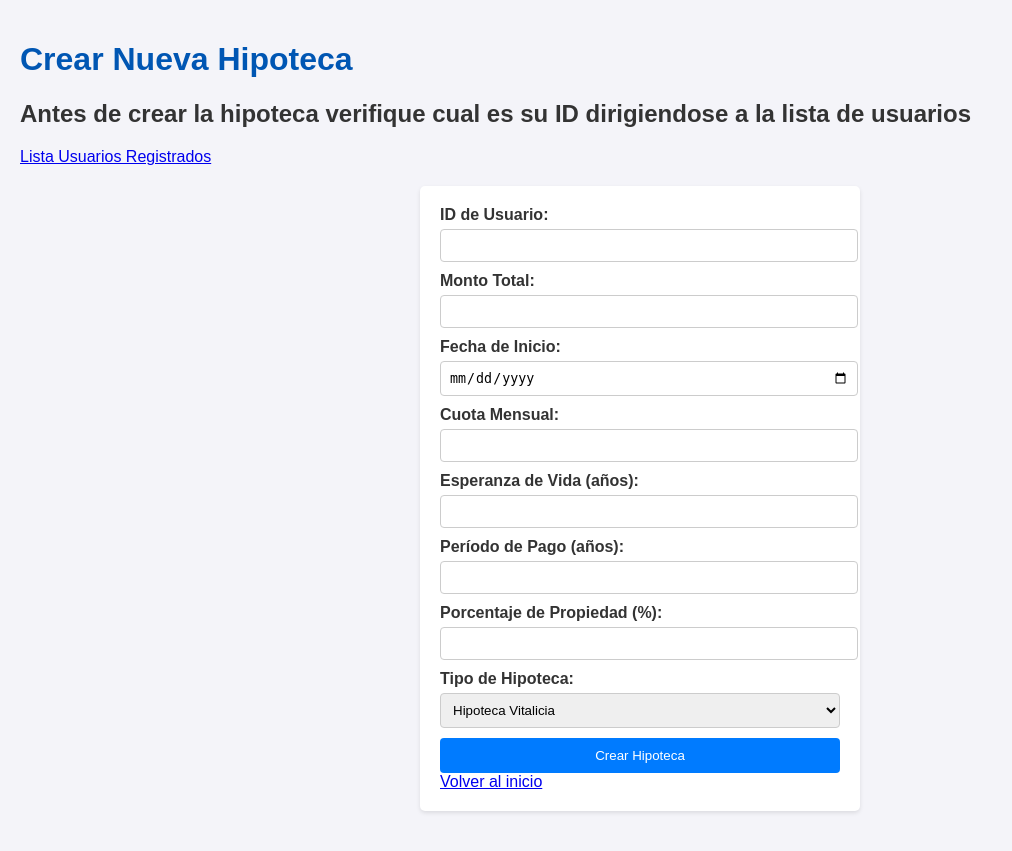
After one commit to Valeriarte/Calculator-Hipoteca, a Flask app: page /nueva-hipoteca in a window 1280 px wide. The commit adds this page. Shown: the whole page, without its empty margins (0-1012 px from the left). Run offline with Flask 3, Linux system fonts and the light colour scheme.

Commit message:
actualizar

```diff
--- /dev/null
+++ b/SecretConfig-Sample.py
@@ -0,0 +1,6 @@
+
+PGHOST=''
+PGDATABASE=''
+PGUSER=''
+PGPASSWORD=''
+PGPORT= 5432
--- a/app.py
+++ b/app.py
@@ -14,12 +14,14 @@ app = Flask(__name__)
 
 from view.web import vista_usuarios
 
+
 # Flask constructor: crea una variable que nos servirá para comunicarle a Flask
 # la configuración que queremos para nuestra aplicación
 app = Flask(__name__)
 
 app.register_blueprint( vista_usuarios.blueprint )
 
+
 # Esta linea permite que nuestra aplicación se ejecute individualmente
 if __name__=='__main__':
    app.run( debug=True )
--- a/secret_config.py
+++ /dev/null
@@ -1,6 +0,0 @@
-
-PGHOST='ep-withered-shadow-a5t1zc03.us-east-2.aws.neon.tech'
-PGDATABASE='final'
-PGUSER='neondb_owner'
-PGPASSWORD='h2yeRs3GDpVc'
-PGPORT= '5432'
--- a/src/view/console/controller_console.py
+++ b/src/view/console/controller_console.py
@@ -147,4 +147,5 @@ def main():
             print("Opción inválida. Intente nuevamente.")
 
 if __name__ == "__main__":
+
     main()
--- a/src/view/web/vista_usuarios.py
+++ b/src/view/web/vista_usuarios.py
@@ -6,6 +6,8 @@ import sys
 sys.path.append("src")
 sys.path.append(".")
 import controller.app_controller as app_controller
+from model.calculator import Calculator
+import datetime
 
 controlador_usuarios = app_controller.ControladorUsuarios()
 controlador_hipotecas = app_controller.ControladorHipotecas()
@@ -74,3 +76,41 @@ def vista_modificar_usuario(usuario_id):
         return render_template("modificar-usuario.html", usuario=usuario)
     except Exception as e:
         return render_template("excepcion.html", mensaje_error=str(e))
+
+
+@blueprint.route("/nueva-hipoteca")
+def VistaNuevaHipoteca():
+    return render_template("nueva-hipoteca.html")
+
+@blueprint.route("/crear-hipoteca", methods=['POST'])
+def crear_hipoteca_view():
+    usuario_id = request.form.get("usuario_id", type=int)
+    monto_total = request.form.get("monto_total", type=float)
+    fecha_inicio = request.form.get("fecha_inicio")
+    cuota_mensual = request.form.get("cuota_mensual", type=float)
+    esperanza_vida = request.form.get("esperanza_vida", type=int)
+    periodo_pago = request.form.get("periodo_pago", type=int)
+    porcentaje_propiedad = request.form.get("porcentaje_propiedad", type=float)
+    mortgage_type = request.form.get("mortgage_type", type=int)
+
+    usuario = controlador_usuarios.obtener_usuario_por_id(usuario_id)
+    if not usuario:
+        return render_template("excepcion.html", mensaje_error="Usuario no encontrado.")
+
+    try:
+        calculadora = Calculator(monto_total, usuario.age, esperanza_vida, periodo_pago, porcentaje_propiedad, mortgage_type)
+        cuota_mensual = calculadora.calculate_monthly_fee()
+
+        controlador_hipotecas.crear_hipoteca(usuario.id, monto_total, datetime.date.today(), cuota_mensual)
+        return render_template("hipoteca_creada.html", mensaje="Hipoteca creada exitosamente!")
+    except Exception as e:
+        return render_template("excepcion.html", mensaje_error=f"Error al crear hipoteca: {str(e)}")
+
+
+@blueprint.route("/lista-hipotecas/<int:usuario_id>")
+def lista_hipotecas(usuario_id):
+    try:
+        hipotecas = controlador_hipotecas.obtener_hipotecas(usuario_id)
+        return render_template("lista-hipotecas.html", hipotecas=hipotecas)
+    except Exception as e:
+        return render_template("excepcion.html", mensaje_error=f"Error al obtener hipotecas: {str(e)}")
--- a/templates/index.html
+++ b/templates/index.html
@@ -47,8 +47,9 @@
     <nav>
         <ul>
             <li><a href="/nuevo-usuario">Crear Usuario</a></li>
-            <li><a href="/calcular-hipoteca">Calcular Hipoteca Inversa</a></li>
-            <li><a href="/lista-usuarios">Listar Usuarios</a></li>
+            <li><a href="/nueva-hipoteca">Calcular Hipoteca Inversa</a></li>
+            <li><a href="/lista-usuarios">Lista de Usuarios Registrados</a></li>
+            <li><a href="/lista-hipotecas">Lista de Hipotecas Creadas</a></li>
         </ul>
     </nav>
 </body>
--- /dev/null
+++ b/templates/nueva-hipoteca.html
@@ -0,0 +1,100 @@
+<!DOCTYPE html>
+<html lang="es">
+<head>
+    <meta charset="UTF-8">
+    <title>Nueva Hipoteca</title>
+    <style>
+        body {
+            font-family: Arial, sans-serif;
+            background-color: #f4f4f9;
+            margin: 0;
+            padding: 20px;
+            color: #333;
+        }
+        h1 {
+            color: #0056b3;
+        }
+        form {
+            background: #ffffff;
+            padding: 20px;
+            border-radius: 5px;
+            box-shadow: 0 2px 4px rgba(0,0,0,0.1);
+            max-width: 400px;
+            margin: 20px auto;
+        }
+        div {
+            margin-bottom: 10px;
+        }
+        label {
+            display: block;
+            margin-bottom: 5px;
+            font-weight: bold;
+        }
+        input, select {
+            width: 100%;
+            padding: 8px;
+            border: 1px solid #ccc;
+            border-radius: 4px;
+        }
+        button {
+            background-color: #007bff;
+            color: white;
+            padding: 10px 15px;
+            border: none;
+            border-radius: 4px;
+            cursor: pointer;
+            width: 100%;
+        }
+        button:hover {
+            background-color: #0056b3;
+        }
+    </style>
+</head>
+<body>
+    <h1>Crear Nueva Hipoteca</h1>
+    <h2>Antes de crear la hipoteca verifique cual es su ID dirigiendose a la lista de usuarios</h2>
+
+    <a href="/lista-usuarios" class="add-user">Lista Usuarios Registrados</a>
+
+    <form action="{{ url_for('vista_usuarios.crear_hipoteca_view') }}" method="post">
+        <div>
+            <label for="usuario_id">ID de Usuario:</label>
+            <input type="number" id="usuario_id" name="usuario_id" required>
+        </div>
+        <div>
+            <label for="monto_total">Monto Total:</label>
+            <input type="number" id="monto_total" name="monto_total" step="0.01" required>
+        </div>
+        <div>
+            <label for="fecha_inicio">Fecha de Inicio:</label>
+            <input type="date" id="fecha_inicio" name="fecha_inicio" required>
+        </div>
+        <div>
+            <label for="cuota_mensual">Cuota Mensual:</label>
+            <input type="number" id="cuota_mensual" name="cuota_mensual" step="0.01" required>
+        </div>
+        <div>
+            <label for="esperanza_vida">Esperanza de Vida (años):</label>
+            <input type="number" id="esperanza_vida" name="esperanza_vida" required>
+        </div>
+        <div>
+            <label for="periodo_pago">Período de Pago (años):</label>
+            <input type="number" id="periodo_pago" name="periodo_pago" required>
+        </div>
+        <div>
+            <label for="porcentaje_propiedad">Porcentaje de Propiedad (%):</label>
+            <input type="number" id="porcentaje_propiedad" name="porcentaje_propiedad" step="0.01" required>
+        </div>
+        <div>
+            <label for="mortgage_type">Tipo de Hipoteca:</label>
+            <select id="mortgage_type" name="mortgage_type" required>
+                <option value="1">Hipoteca Vitalicia</option>
+                <option value="2">Hipoteca Parcial</option>
+                <option value="3">Hipoteca Total</option>
+            </select>
+        </div>
+        <button type="submit">Crear Hipoteca</button>
+        <a href="/">Volver al inicio</a>
+    </form>
+</body>
+</html>
--- a/templates/nuevo-usuario.html
+++ b/templates/nuevo-usuario.html
@@ -57,6 +57,7 @@
         <input type="number" id="edad" name="edad" required />
 
         <input type="submit" value="Guardar" />
+        <a href="/">Volver al inicio</a>
     </form>
 
 </body>
```
Also changed, not shown: Untitled-1.py (deleted, +0 -31 lines), src/controller/app_controller.py (+48 -0 lines), templates/hipoteca_creada.html (added, +13 -0 lines), templates/lista-hipotecas.html (added, +64 -0 lines), README.md.
